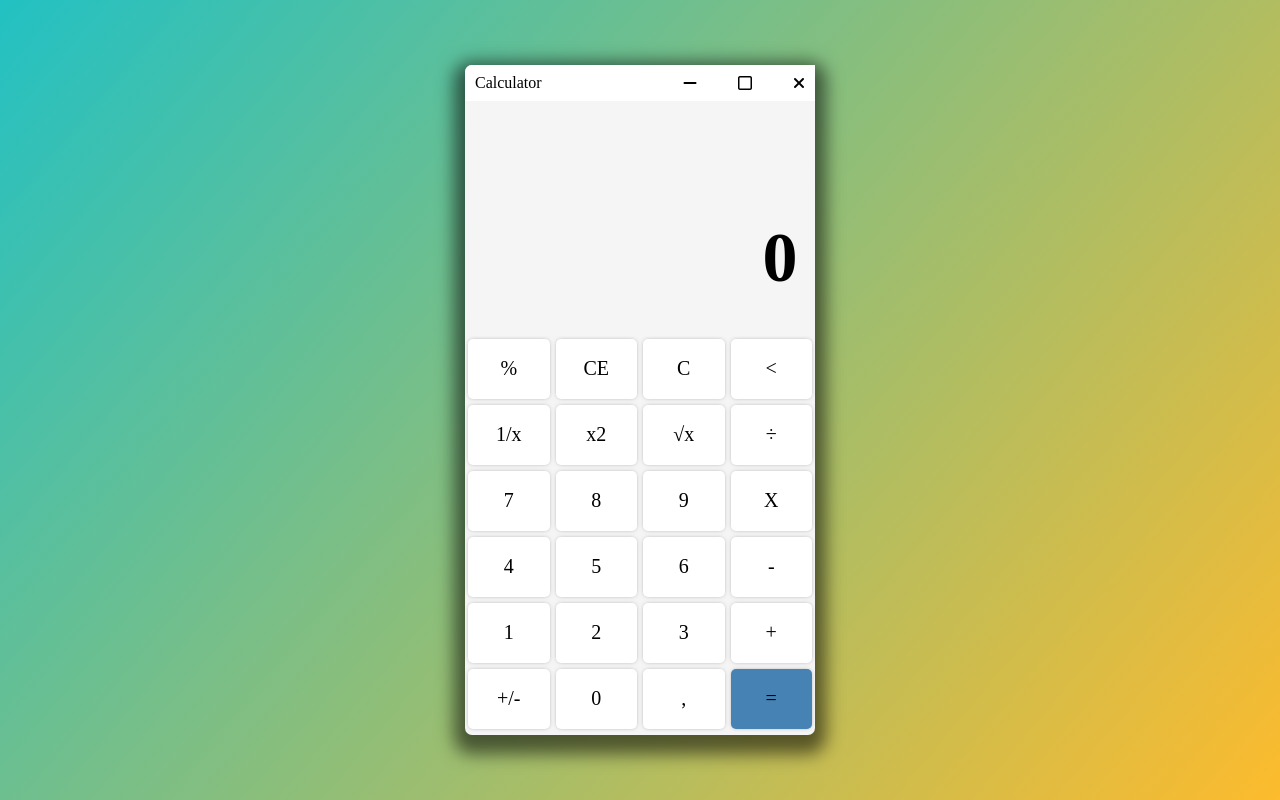
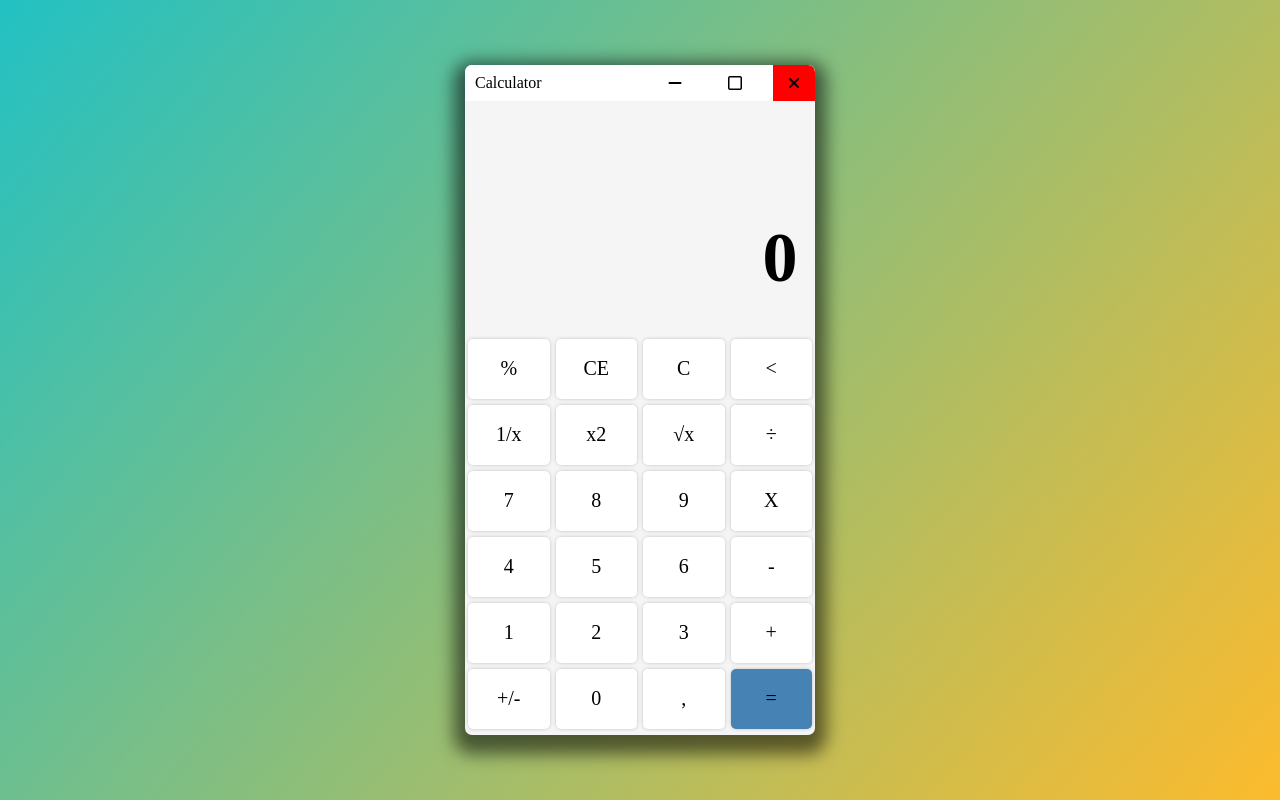
Before and after one commit to StefanoGrassoSG/calculator, a website built with Vite: page calculator/index.html in a window 1280 px wide. In both pictures the pointer is over the icon 799 px from the left and 83 px from the top of the page. Built offline with nearby package versions, Linux system fonts and the light colour scheme.

Commit message:
add some style

```diff
--- a/calculator/style.scss
+++ b/calculator/style.scss
@@ -57,12 +57,17 @@
       }
 
       .icons >* {
-        margin-left: 17px;
-        padding: 10px;
+        margin-left: 12px;
+        padding: 10px 15px;
         cursor: pointer;
 
         &:hover {
-          background-color: white;
+          background-color: lightgrey;
+
+          &.fa-xmark:hover {
+            background-color: red;
+            border-top-right-radius: 7px;
+          }
         }
       }
     }
```
